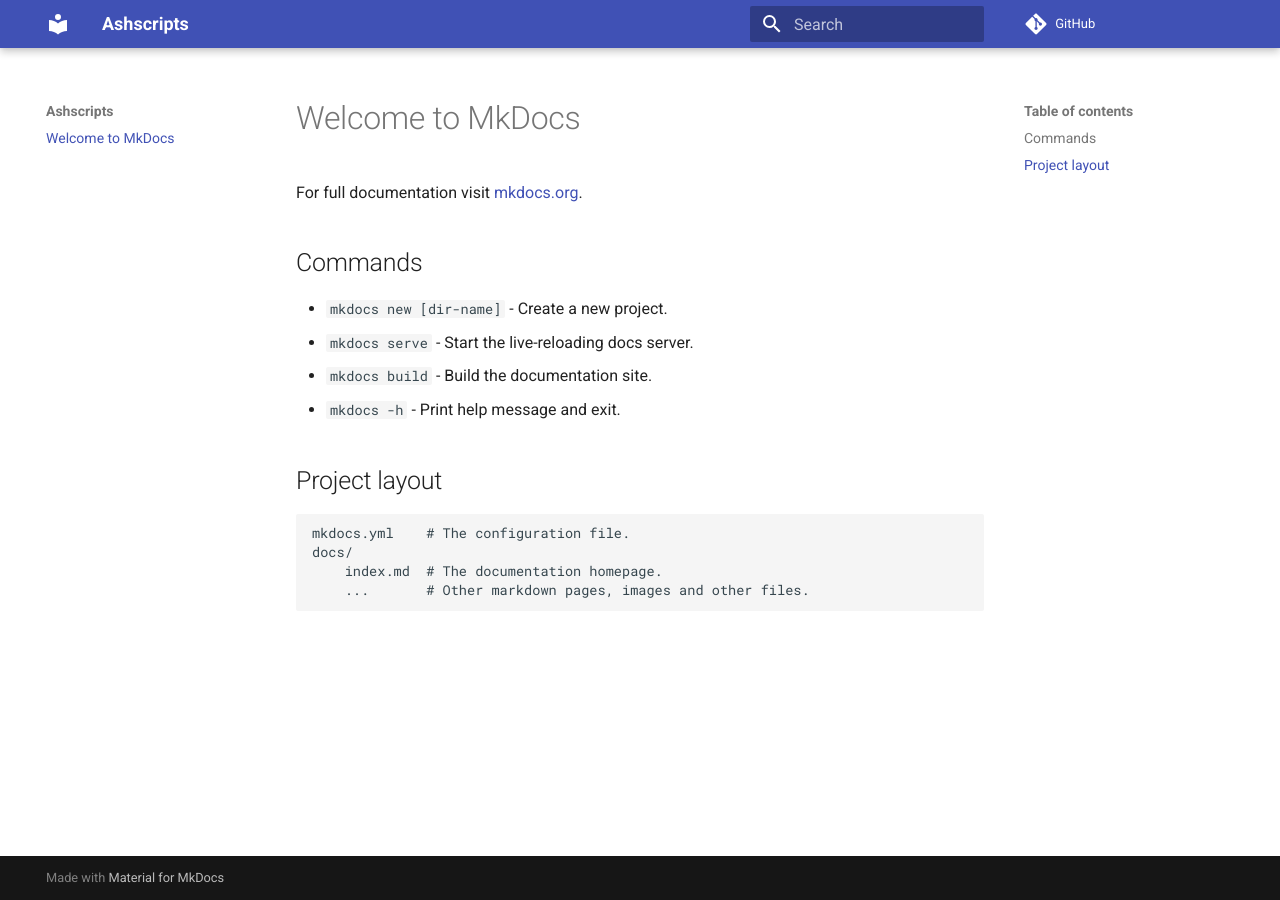
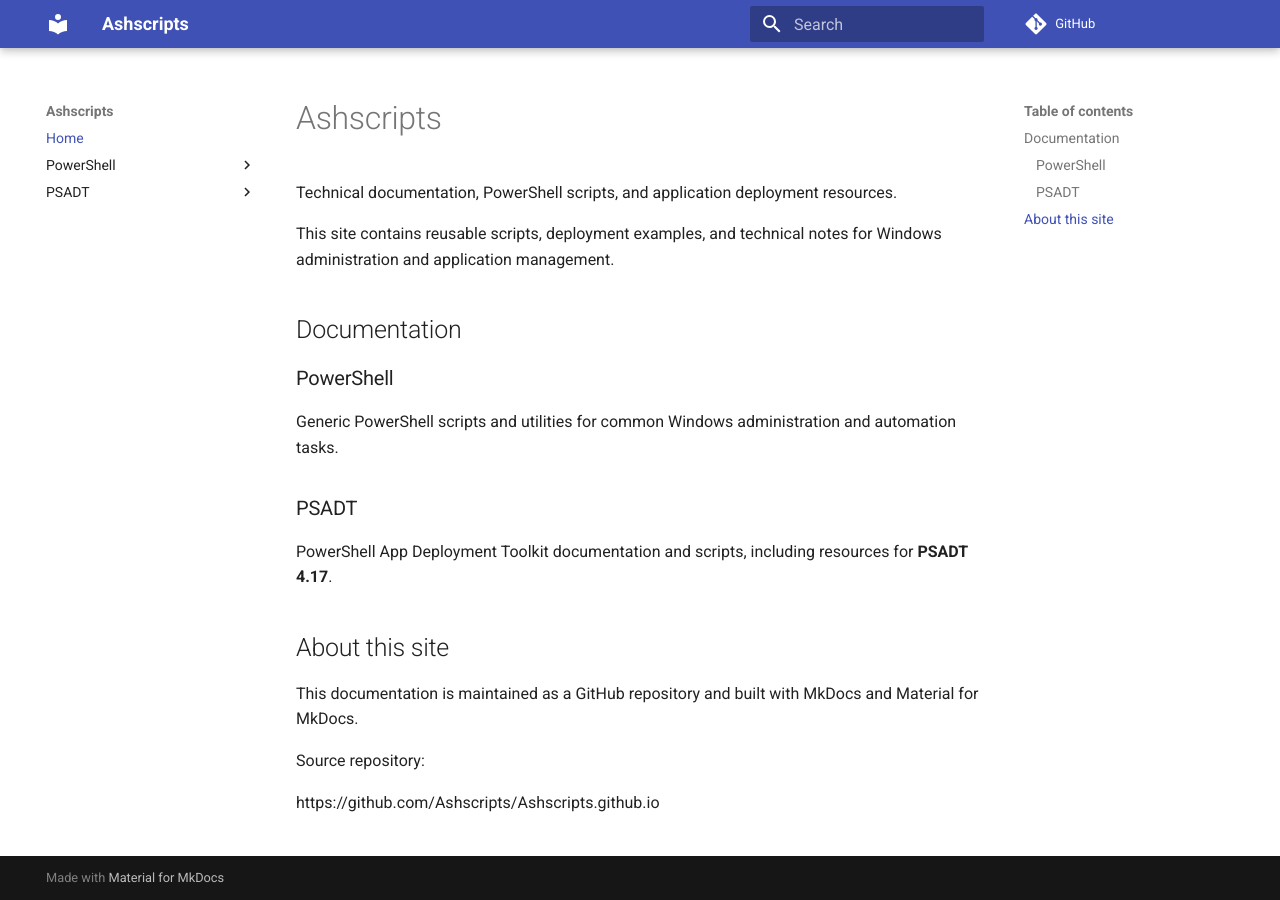
Before and after one commit to Ashscripts/Ashscripts.github.io, an MkDocs documentation site: the page built from docs/index.md, in a window 1280 px wide. Built offline with MkDocs 1.6.1 and Material for MkDocs 9.7.7, drawn with Linux system fonts in a browser that asks for light colours; comment, search, counter and statistics services are not loaded.

Commit message:
Create initial documentation structure

```diff
--- a/docs/index.md
+++ b/docs/index.md
@@ -1,17 +1,23 @@
-# Welcome to MkDocs
+# Ashscripts
 
-For full documentation visit [mkdocs.org](https://www.mkdocs.org).
+Technical documentation, PowerShell scripts, and application deployment resources.
 
-## Commands
+This site contains reusable scripts, deployment examples, and technical notes for Windows administration and application management.
 
-* `mkdocs new [dir-name]` - Create a new project.
-* `mkdocs serve` - Start the live-reloading docs server.
-* `mkdocs build` - Build the documentation site.
-* `mkdocs -h` - Print help message and exit.
+## Documentation
 
-## Project layout
+### PowerShell
 
-    mkdocs.yml    # The configuration file.
-    docs/
-        index.md  # The documentation homepage.
-        ...       # Other markdown pages, images and other files.
+Generic PowerShell scripts and utilities for common Windows administration and automation tasks.
+
+### PSADT
+
+PowerShell App Deployment Toolkit documentation and scripts, including resources for **PSADT 4.17**.
+
+## About this site
+
+This documentation is maintained as a GitHub repository and built with MkDocs and Material for MkDocs.
+
+Source repository:
+
+https://github.com/Ashscripts/Ashscripts.github.io
--- a/mkdocs.yml
+++ b/mkdocs.yml
@@ -4,3 +4,10 @@ repo_url: https://github.com/Ashscripts/Ashscripts.github.io
 
 theme:
   name: material
+
+nav:
+  - Home: index.md
+  - PowerShell:
+      - Generic Scripts: powershell/generic-scripts/index.md
+  - PSADT:
+      - 4.17: psadt/4.17/index.md
```
Also changed, not shown: docs/powershell/generic-scripts/index.md (added), docs/psadt/4.17/index.md (added).
